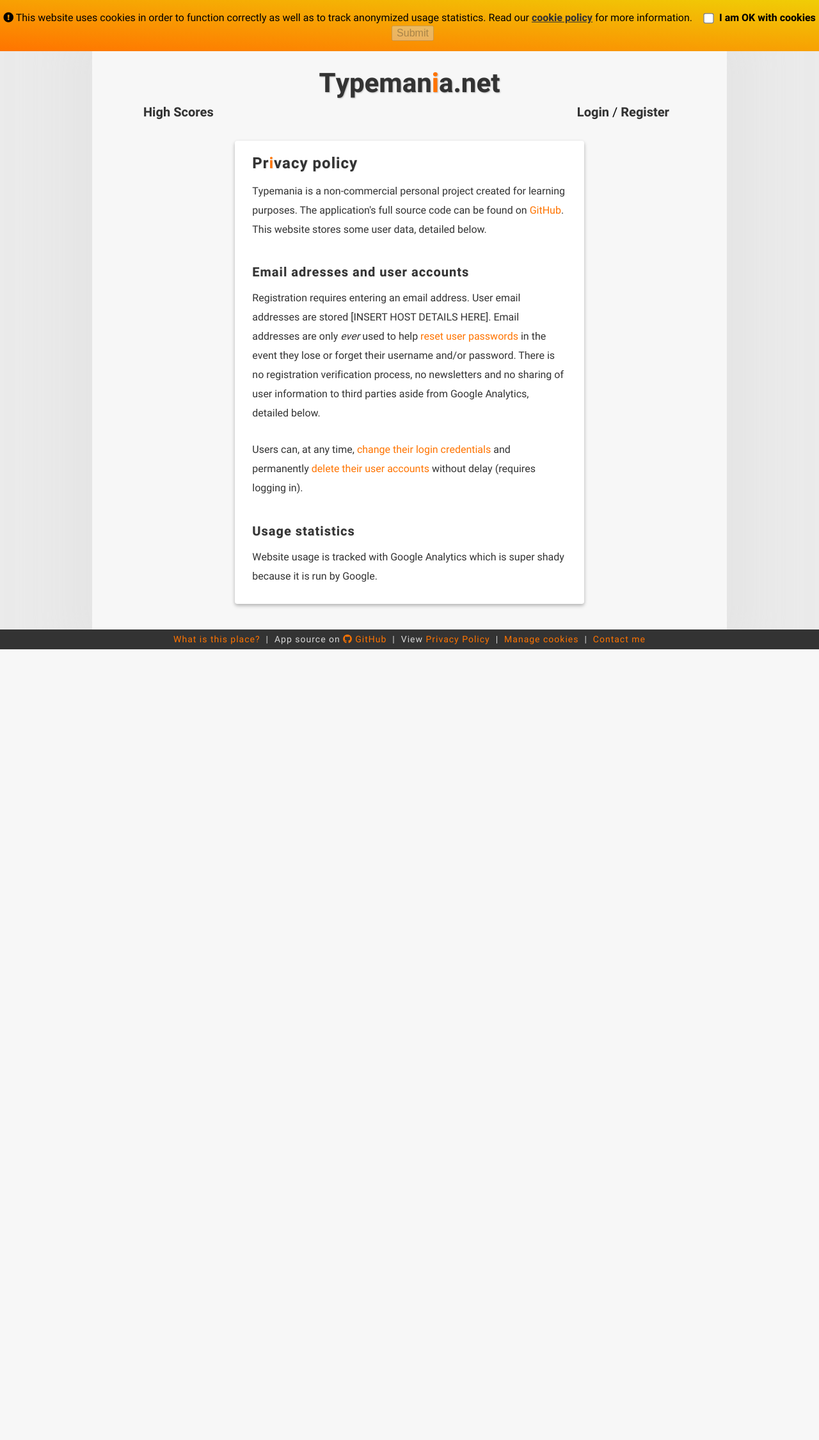
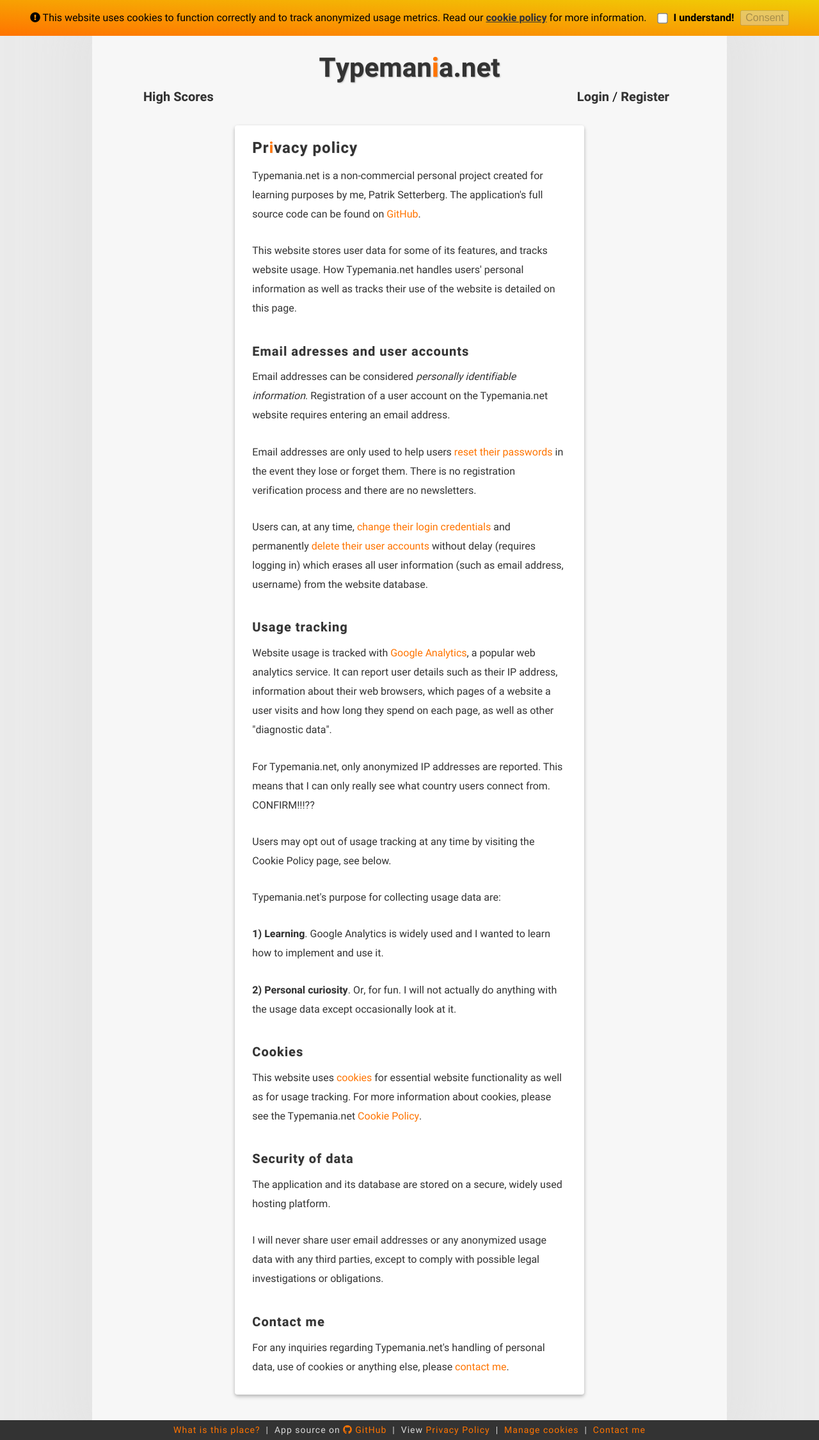
Before and after one commit to patrik-setterberg/type, a Flask app: page /privacy_policy in a window 1280 px wide. Shown: the whole page at 64% size. Before the commit the page ends 1015 px from the top, so only its background shows below. Run offline with Flask 2, Linux system fonts and the light colour scheme; style sheets or scripts are compiled from the project's sources; some libraries are stand-ins or nearby versions.

Commit message:
Fix cookies issues, privacy content. Add favicon

```diff
--- a/app/forms.py
+++ b/app/forms.py
@@ -25,7 +25,7 @@
                              Length(min=6, max=50)])
     password2 = PasswordField('Repeat Password', validators=[
                               DataRequired(), EqualTo('password')])
-    agree = BooleanField('I accept', validators=[DataRequired()])
+    agree = BooleanField('I accept and consent', validators=[DataRequired()])
     submit_registration = SubmitField('Register')
 
     def validate_username(self, username):
--- a/app/routes.py
+++ b/app/routes.py
@@ -572,7 +572,7 @@
 # About page
 @app.route('/about', methods=['GET'])
 def about():
-    return render_template('about.html', title="Website information")
+    return render_template('about.html', title="About this place")
 
 
 @app.before_request
--- a/app/static/js/cookie_consent.js
+++ b/app/static/js/cookie_consent.js
@@ -5,9 +5,15 @@
 let setConsent = () => {
     document.cookie = "cookie_consent=true;max-age=604800";
     document.cookie = "ga_consent=true;max-age=604800";
-    injectGA(analyticsSnippet);
-    document.getElementById('cookie-consent-container').hidden = true;
 
+    if (location.href.match(/register/) ||
+        location.href.match(/login/) ||
+        location.href.match(/cookie_policy/)) {
+        location.reload();
+    } else {
+        injectGA(analyticsSnippet);
+        document.getElementById('cookie-consent-container').hidden = true;
+    }
 };
 
 // Inject Google Analytics into page as first element in <head>
@@ -20,9 +26,3 @@
 };
 
 document.getElementById('cookie-consent').onclick = setConsent;
-
-/*
-NÄR MAN TRYCKER PÅ SUBMIT INJECTAS GA
-SKRIV ETT LITET SCRIPT SOM LADDAS I SLUTET AV base.html, SOM
-KOLLAR GA-COOKIEN OCH INJECTAR GA OM VI FÅR
-*/
--- a/app/static/styles/style.scss
+++ b/app/static/styles/style.scss
@@ -429,6 +429,10 @@
 
     input[type=submit] {
         @extend %button-shared;
+    }
+
+    ul {
+        font-size: 1.6rem;
     }
 }
 
@@ -939,6 +943,7 @@
 
 #user-consent {
     color: #333;
+    line-height: 3rem;
 }
 
 hr {
--- a/app/templates/base.html
+++ b/app/templates/base.html
@@ -5,6 +5,7 @@
     <script src="https://ajax.googleapis.com/ajax/libs/jquery/3.3.1/jquery.min.js"></script>
     <link rel="stylesheet" href="https://use.fontawesome.com/releases/v5.6.3/css/all.css" integrity="sha384-UHRtZLI+pbxtHCWp1t77Bi1L4ZtiqrqD80Kn4Z8NTSRyMA2Fd33n5dQ8lWUE00s/" crossorigin="anonymous">
     <link rel="stylesheet" href="{{ url_for('static', filename='styles/style.css') }}">
+    <link rel="shortcut icon" href="{{ url_for('static', filename='favicon.ico') }}">
     <meta charset="UTF-8">
     <meta name="viewport" content="width=device-width, initial-scale=1.0">
     <meta name="description" content="Speedtyping webapp built as a learning project, by Patrik Setterberg, 2019.">
@@ -15,7 +16,7 @@
     <div class="page-wrapper">
         {% if not cookies_check() %}
         <div id="cookie-consent-container">
-            <p><i class="fas fa-exclamation-circle"></i> This website uses cookies in order to function correctly as well as to track anonymized usage statistics. Read our <a href="{{ url_for('cookie_policy') }}">cookie policy</a> for more information. <input type="checkbox" name="cookie-consent-box" id="consent-box" style="font-size:2rem;" onchange="document.getElementById('cookie-consent').disabled = !this.checked;"><label for="consent-box" class="bold">I am OK with cookies</label><button id="cookie-consent" disabled>Submit</button></p>
+            <p><i class="fas fa-exclamation-circle"></i> This website uses cookies to function correctly and to track anonymized usage metrics. Read our <a href="{{ url_for('cookie_policy') }}">cookie policy</a> for more information. <input type="checkbox" name="cookie-consent-box" id="consent-box" style="font-size:2rem;" onchange="document.getElementById('cookie-consent').disabled = !this.checked;"><label for="consent-box" class="bold">I understand!</label><button id="cookie-consent" disabled>Consent</button></p>
         </div>
         <script src="{{ url_for('static', filename='js/cookie_consent.js') }}"></script>
         {% endif %}
--- a/app/templates/cookie_policy.html
+++ b/app/templates/cookie_policy.html
@@ -27,7 +27,7 @@
     <p>Opt in to allow usage tracking by Google Analytics by pressing the button below. If you change your mind, you can opt out at any time from this page.</p>
         {% endif %}
     <p><button onclick="window.location.href='{{ url_for("toggle_ga") }}';">{% if analytics_check() %}Opt out{% else %}Opt in{% endif %}</button></p>
-    <h3>Revoke cookie consent</h3>
+    <h3>Revoke cookies consent</h3>
     <p>You can, if you wish, revoke your consent to having <span class="emphasize">any</span> cookies sent to you by Typemania.net. This action will immediately remove all cookies created by this website.</p>
     <p><span class="bold">Important:</span><br>Except for those involved in usage statistics collection, <span class="warning">all cookies used on this website are <span class="emphasize">essential to its functionality</span>. This means that, if you are a registered user, by not allowing cookies you will render yourself unable to log in, and access your userpage and user information until you again give consent. Additionally, other parts of the website might not behave correctly. For example, the website will forget your usage statistics collection settings</span>.</p>
     <p>For these reasons it is <span class="bold">not recommended</span> to revoke cookies consent completely.</p>
--- a/app/templates/privacy_policy.html
+++ b/app/templates/privacy_policy.html
@@ -3,12 +3,25 @@
 {% block content %}
     <div class="card">
         <h2>Pr<span class="color-splash">i</span>vacy policy</h2>
-        <p>Typemania is a non-commercial personal project created for learning purposes. The application's full source code can be found on <a href="https://github.com/patrik-setterberg/type">GitHub</a>. This website stores some user data, detailed below.</p>
+        <p>Typemania.net is a non-commercial personal project created for learning purposes by me, Patrik Setterberg. The application's full source code can be found on <a href="https://github.com/patrik-setterberg/type">GitHub</a>.</p>
+        <p>This website stores user data for some of its features, and tracks website usage. How Typemania.net handles users' personal information as well as tracks their use of the website is detailed on this page.</p>
         <h3>Email adresses and user accounts</h3>
-        <p>Registration requires entering an email address. User email addresses are stored [INSERT HOST DETAILS HERE]. Email addresses are only <span class="emphasize">ever</span> used to help <a href="{{ url_for('reset_password_request')}}">reset user passwords</a> in the event they lose or forget their username and/or password. There is no registration verification process, no newsletters and no sharing of user information to third parties aside from Google Analytics, detailed below.</p>
-        <p>Users can, at any time, <a href="{{ url_for('edit_user') }}">change their login credentials</a> and permanently <a href="{{ url_for('delete_account') }}">delete their user accounts</a> without delay (requires logging in).</p>
-        <h3>Usage statistics</h3>
-        <p>Website usage is tracked with Google Analytics which is super shady because it is run by Google.</p>
-
+        <p>Email addresses can be considered <span class="emphasize">personally identifiable information</span>. Registration of a user account on the Typemania.net website requires entering an email address.</p>
+        <p>Email addresses are only used to help users <a href="{{ url_for('reset_password_request')}}">reset their passwords</a> in the event they lose or forget them. There is no registration verification process and there are no newsletters.</p>
+        <p>Users can, at any time, <a href="{{ url_for('edit_user') }}">change their login credentials</a> and permanently <a href="{{ url_for('delete_account') }}">delete their user accounts</a> without delay (requires logging in) which erases all user information (such as email address, username) from the website database.</p>
+        <h3>Usage tracking</h3>
+        <p>Website usage is tracked with <a href="https://marketingplatform.google.com/about/analytics/" target="_blank">Google Analytics</a>, a popular web analytics service. It can report user details such as their IP address, information about their web browsers, which pages of a website a user visits and how long they spend on each page, as well as other "diagnostic data".</p>
+        <p>For Typemania.net, only anonymized IP addresses are reported. This means that I can only really see what country users connect from. CONFIRM!!!??</p>
+        <p>Users may opt out of usage tracking at any time by visiting the Cookie Policy page, see below.</p>
+        <p>Typemania.net's purpose for collecting usage data are:</p>
+        <p><span class="bold">1) Learning</span>. Google Analytics is widely used and I wanted to learn how to implement and use it.</p>
+        <p><span class="bold">2) Personal curiosity</span>. Or, for fun. I will not actually do anything with the usage data except occasionally look at it.</p>
+        <h3>Cookies</h3>
+        <p>This website uses <a href="https://en.wikipedia.org/wiki/HTTP_cookie" target="_blank">cookies</a> for essential website functionality as well as for usage tracking. For more information about cookies, please see the Typemania.net <a href="{{ url_for('cookie_policy') }}">Cookie Policy</a>.</p>
+        <h3>Security of data</h3>
+        <p>The application and its database are stored on a secure, widely used hosting platform.</p>
+        <p>I will never share user email addresses or any anonymized usage data with any third parties, except to comply with possible legal investigations or obligations.</p>
+        <h3>Contact me</h3>
+        <p>For any inquiries regarding Typemania.net's handling of personal data, use of cookies or anything else, please <a href="#">contact me</a>.</p>
     </div>
 {% endblock %}
```
Also changed, not shown: app/templates/register.html (+6 -1 lines), app/static/favicon.ico (added). Lines whose indentation alone changed are shown as unchanged.
